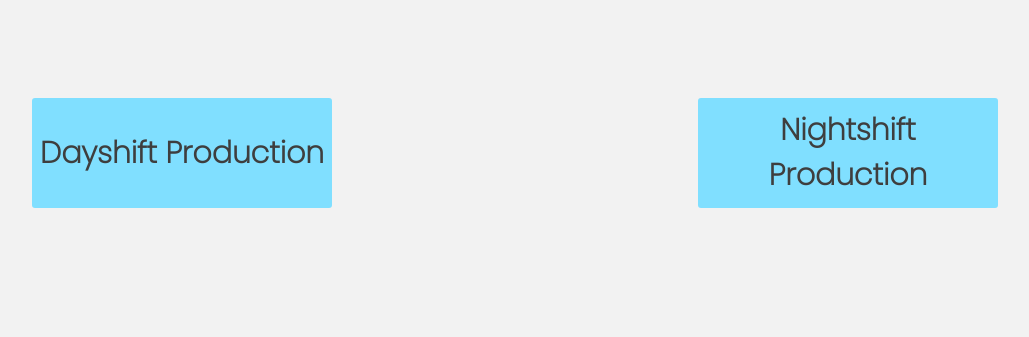
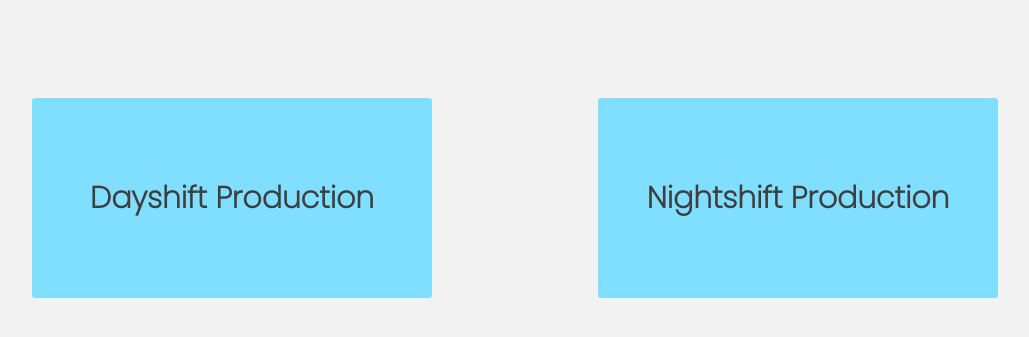
Before and after one commit to rbhart/hydeaero, a Flask app: template templates/process.html in a window 1280 px wide. Shown: the part 144-481 px from the top of the page, without its empty margins (125-1154 px from the left). Run offline with Flask 2, Linux system fonts and the light colour scheme; the template is opened without the code that fills it, so the values that code supplies are empty; some libraries are stand-ins or nearby versions.

Commit message:
Update hydehome1.css

```diff
--- a/static/css/hydehome1.css
+++ b/static/css/hydehome1.css
@@ -153,8 +153,8 @@ body  {
   border: none;
   outline: 0;
   display: inline;
-  width: 300px;
-  height:110px;
+  width: 400px;
+  height:200px;
   color: #3E3E3E;
   background-color: #80dfff;
   text-align: center;
```
